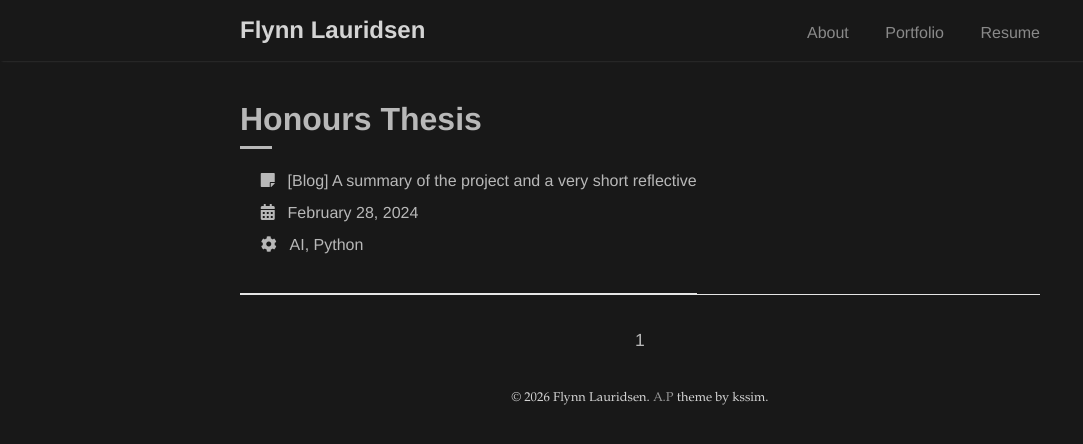
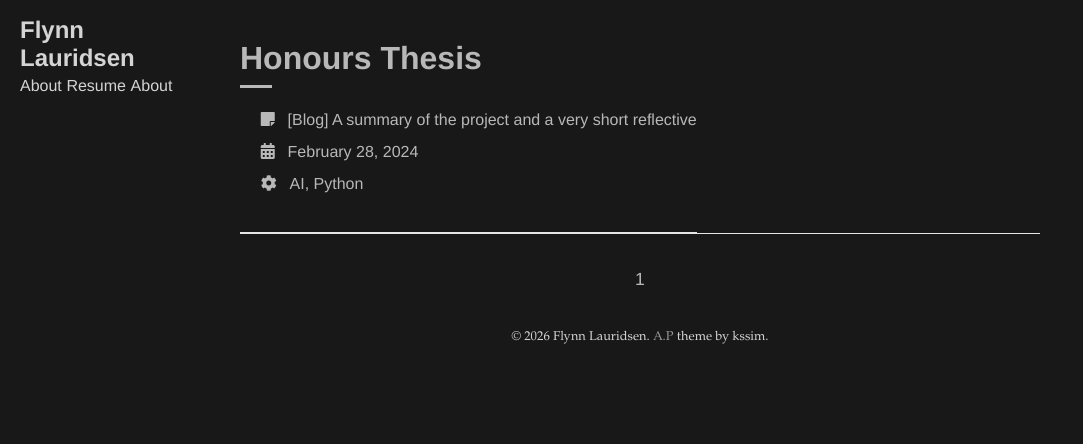
Before and after one commit to monkmonk99/test-website, a Jekyll site: the page built from portfolio/index.html, in a window 1280 px wide. Shown: the top 444 px of the page, without its empty margins (0-1083 px from the left). Built offline with Jekyll 4.4.1, drawn with Linux system fonts in a browser that asks for light colours; the list of posts is cut into pages by our own code.

Commit message:
Changing stuff

```diff
--- a/_layouts/base.html
+++ b/_layouts/base.html
@@ -6,16 +6,14 @@
 </head>
 
 <body style="background-image: url('assets/img/nighttime-street.jpg')">
-  <nav class="nav" style="">
+  <nav class="nav">
     <div class="nav-container">
       <a href="{{ site.baseurl }}/">
         <h2 class="nav-title">{{ site.title }}</h2>
       </a>
-      <ul>
-        <li><a href="{{ '/' | prepend: site.baseurl }}">About</a></li>
-        <li><a href="{{ '/portfolio' | prepend: site.baseurl }}/">Portfolio</a></li>
-        <li><a href="{{ '/resume.pdf' | prepend: site.baseurl }}" target="_blank">Resume</a></li>
-      </ul>
+      <a href="{{ '/' | prepend: site.baseurl }}">About</a>
+      <a href="{{ '/resume.pdf' | prepend: site.baseurl }}" target="_blank">Resume</a>
+      <a href="{{ '/' | prepend: site.baseurl }}">About</a>
     </div>
   </nav>
 
--- a/_sass/layouts/_layout.scss
+++ b/_sass/layouts/_layout.scss
@@ -15,7 +15,16 @@ footer,
 
 .nav {
   box-shadow: 0 2px 2px -2px $shadow-color;
+  overflow: auto;;
+  margin: 0;
+  padding: 0;
+  width: 200px;
+  background-color: #f1f1f1;
+  position: fixed;
+  height: 100%;
   overflow: auto;
+  background:transparent;
+
 
   &-container {
     margin: 1rem auto;
@@ -66,6 +75,23 @@ footer,
   }
 }
 
+@media screen and (max-width: 700px) {
+  .nav {
+    width: 100%;
+    height: auto;
+    position: relative;
+  }
+  .nav div {float: left;}
+  div.content {margin-left: 0;}
+}
+
+@media screen and (max-width: 400px) {
+  .nav div {
+    text-align: center;
+    float: none;
+  }
+}
+
 @media (min-width: 600px) {
   .nav {
     &-container {
```
